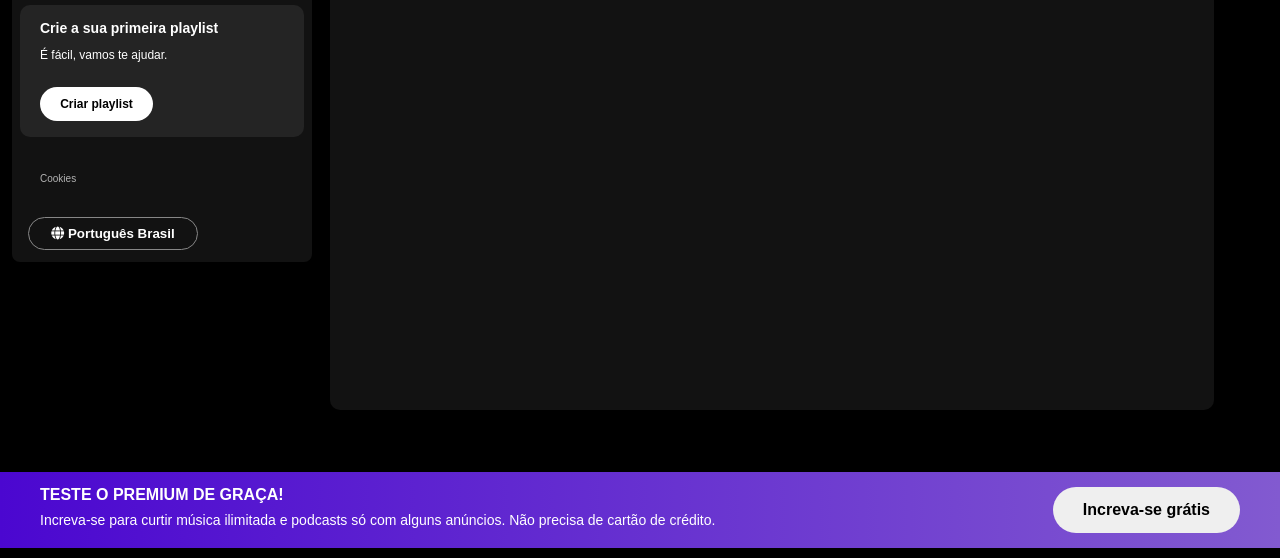
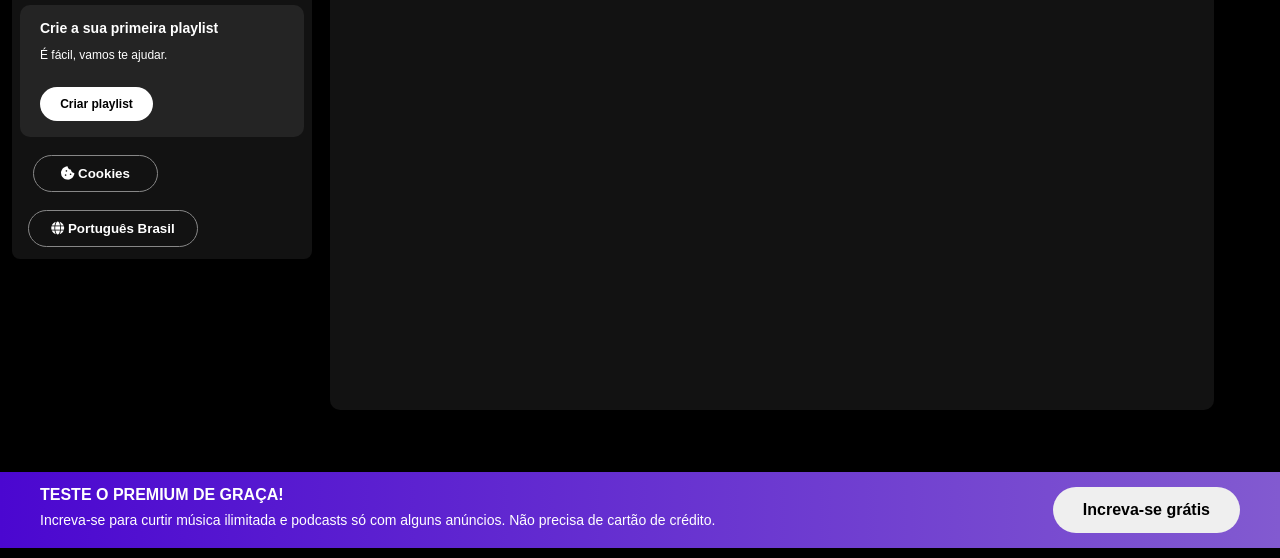
Before and after one commit to Duduubas/spotify-imersao-alura, a plain HTML site: page index.html in a window 1280 px wide. Shown: the part 252-810 px from the top of the page. Drawn offline with Linux system fonts and the light colour scheme.

Commit message:
Algumas personalizações (favicon) e botão cookies

```diff
--- a/index.html
+++ b/index.html
@@ -4,6 +4,7 @@
 <head>
     <meta charset="UTF-8">
     <meta name="viewport" content="width=device-width, initial-scale=1.0">
+    <link rel="shortcut icon" type="image/jpg" href="./src/assets/icons/favicon.png"/>
     <title>Spotify Imersão</title>
 
     <link rel="stylesheet" href="./src/styles/reset.css">
@@ -65,7 +66,10 @@
             </section>
 
             <div class="cookies">
-                <a href="">Cookies</a>
+                <button class="cookies__button">
+                    <span class="fa fa-cookie-bite"></span>
+                    <span>Cookies</span>
+                </button>
             </div>
 
             <div class="languages">
@@ -74,6 +78,7 @@
                     <span>Português Brasil</span>
                 </button>
             </div>
+
         </div>
     </div>
 
--- a/src/styles/sidebar-footer.css
+++ b/src/styles/sidebar-footer.css
@@ -143,19 +143,19 @@ body{
 }
 
 .sidebar .cookies{
-    margin:25px 20px;
+   margin: 10px 13px;
 }
 
-.sidebar .cookies a{
-    color: #b3b3b3;
-    font-weight: 500;
-    font-size: 10px;
-    text-decoration: none;
-    text-transform: none;
-}
-
-.sidebar .cookies a:hover{
-    text-decoration: underline;
+.sidebar .cookies .cookies__button{
+    align-items: center;
+    background-color: transparent;
+    border: 1px solid #878787;
+    color: #fff;
+    font-weight: bold;
+    cursor: pointer;
+    width: 125px;
+    padding: 10px;
+    border-radius: 20px;
 }
 
 .languages .languages__button{
@@ -166,7 +166,7 @@ body{
     cursor: pointer;
     width: 170px;
     margin: 8px;
-    padding: 8px;
+    padding: 10px;
     border-radius: 20px;
 }
 
```
